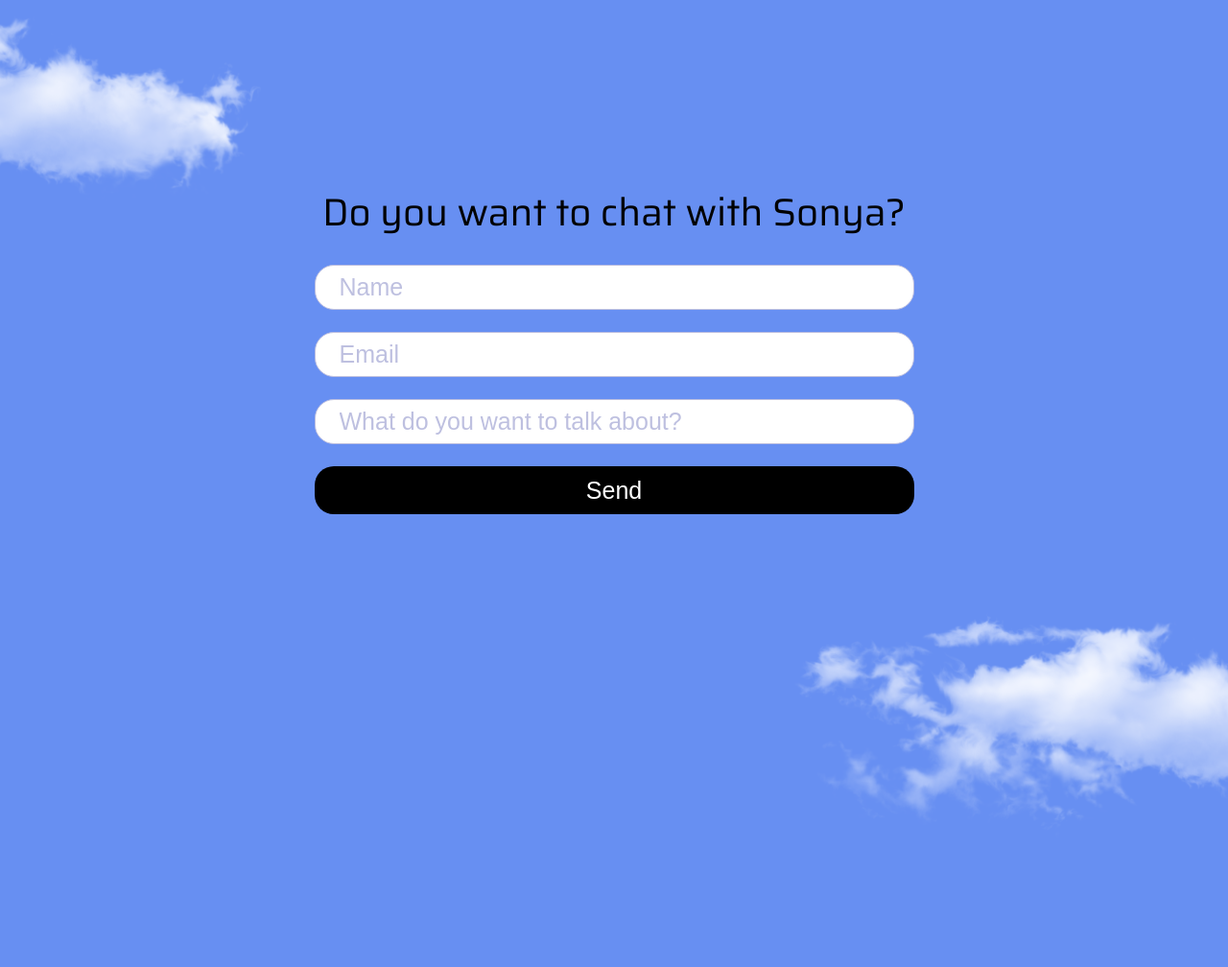
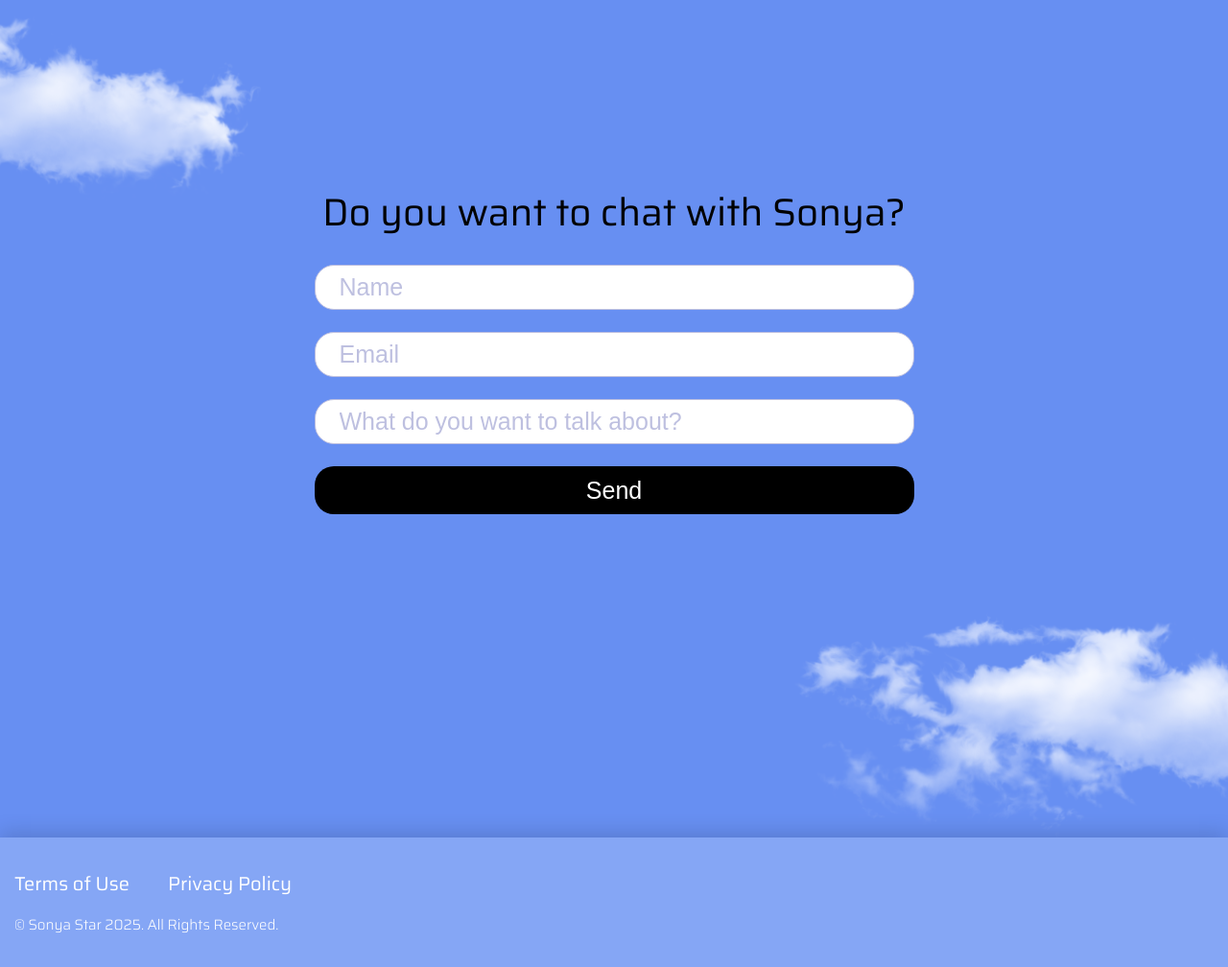
Before and after one commit to Miderova/Sonya_Star, a website built with Parcel: page index.html in a window 1280 px wide. Shown: the part 5863-6871 px from the top of the page at 96% size. Before the commit the page ends 6736 px from the top, so only its background shows below. Built offline with nearby package versions, Linux system fonts and the light colour scheme.

Commit message:
footer section

```diff
--- a/index.html
+++ b/index.html
@@ -261,12 +261,12 @@
       </div>
     </section>
 
-    <!-- Форма  -->
+
     <section class="form-section" aria-label="section form">
       <div class="container">
         <div class="form-section__wrapper">
 
-          <!-- сама заявка на форму -->
+
           <form action="mailto:slarkmidd@mail.ru" class="form" aria-labelledby="form-title">
 
             <label for="input-name" id="form__name" class="form__title">Do you want to chat with Sonya?</label>
@@ -277,16 +277,47 @@
             <input id="input-text" type="text" placeholder="What do you want to talk about?" class="form__text"
               aria-required="true" required>
 
-            <!-- Конпку делаем -->
             <button type="submit" class="form__submit-btn">Send</button>
           </form>
         </div>
       </div>
-      <!-- Добавляем облака ОНИ НЕ ДОЛЖНЫ БЫТЬ В КОНТЕЙНЕРЕ ИНАЧЕ ТЫ ИХ НЕ СМОЖЕШЬ РАСПОЛОЖИТЬ -->
+
       <div class="form-section__bg-cloud cloud--left"></div>
       <div class="form-section__bg-cloud cloud-right"></div>
     </section>
   </main>
+
+  <!-- Подвал -->
+  <footer class="contacts-section" aria-label="contacts-section">
+    <div class="container">
+      <div class="footer">
+        <div class="footer__terms">
+          <div class="footer__terms__links">
+            <a href="#" class="footer__terms-link">Terms of Use</a>
+            <a href="#" class="footer__terms-link">Privacy Policy</a>
+          </div>
+          <div class="footer__terms-rights">© Sonya Star 2025. All Rights Reserved.</div>
+        </div>
+        <address class="footer__terms__contacts">
+          <a href="#" target="_blank" >
+            <svg class="footer__terms-icon" aria-label="footer contacts">
+              <use href="img/sprites.svg#discord"></use>
+            </svg>
+          </a>
+          <a href="#" target="_blank">
+            <svg class="footer__terms-icon" aria-label="footer contacts">
+              <use href="img/sprites.svg#vk"></use>
+            </svg>
+          </a>
+          <a href="#" target="_blank">
+            <svg class="footer__terms-icon" aria-label="footer contacts">
+              <use href="img/sprites.svg#telegram"></use>
+            </svg>
+          </a>
+        </address>
+      </div>
+    </div>
+  </footer>
 </body>
 
 </html>
--- a/styles/13_form.scss
+++ b/styles/13_form.scss
@@ -2,14 +2,14 @@
 @use'5_mixins' as m;
 @use 'sass:color';
 
-// делаем плейсхолдер
+
 %cloud-template {
     width: 700px;
     height: 240px;
     background: url('../img/photo/облако1.png') center/contain no-repeat;
 }
 
-// плейсхолдер, чтобы поля выглядели адекватно
+
 %imput-template {
     width: 100%;
     height: 47px;
@@ -23,15 +23,8 @@
     }
 }
 
-%media-input {
-    &::placeholder {
-        @include m.font(25px, 100, p.$blue_s-color);
-    }
-}
-
 
 .form-section {
-    // добавила высоту, чтобы облако сделать пониже
     height: 870px;
     padding: 180px 15px;
     position: relative;
--- /dev/null
+++ b/styles/14_contacts.scss
@@ -0,0 +1,74 @@
+@use '1_peremen' as p;
+@use'5_mixins' as m;
+@use 'sass:color';
+@use'6_placeholders.scss' as pl;
+
+.contacts-section {
+    background-color: color.adjust(p.$white-color, $alpha: -0.80);
+    box-shadow: 0 -5px 20px 0 rgba(0, 0, 0, 0.15);
+
+    @media(max-width:p.$media_4) {
+        @include m.d-flex(center, center, nowrap, column, 0, 20px);
+    }
+
+    .footer {
+        width: 100%;
+        height: 135px;
+        margin: 0 auto;
+        padding: 0 15px;
+
+        @include m.d-flex(space-between, center, nowrap, row, 0, 0);
+
+        &__terms {
+            @include m.d-flex(start, start, nowrap, column, 0, 15px);
+
+            &__links {
+                @include m.d-flex(start, center, nowrap, row, 40px, 0);
+                @include m.font(20px, 400, p.$white-color);
+
+                @media(max-width:p.$media_4) {
+                    @include m.font(10px, 300, p.$white-color);
+                }
+            }
+
+            &-rights {
+                @include m.font(15px, 300, p.$white-color);
+
+                @media(max-width:p.$media_4) {
+                    @include m.font(12px, 300, p.$white-color);
+                }
+            }
+        }
+
+        .footer__terms-link {
+            @extend %hover-black;
+        }
+
+        .footer__terms__contacts {
+            @include m.d-flex(space-between, center, nowrap, row, 43px, 0);
+
+            @media(max-width:p.$media_4) {
+                column-gap: 5px;
+                display: flexbox;
+                margin-left: 40px;
+            }
+
+        }
+    }
+}
+
+.footer__terms-icon {
+    width: 50px;
+    height: 50px;
+    fill: white;
+
+    &:hover {
+        cursor: pointer;
+        fill: p.$black-color;
+    }
+
+    @media(max-width:p.$media_4) {}
+
+    width: 30px;
+    height: 30px;
+}
--- a/styles/3_importer.scss
+++ b/styles/3_importer.scss
@@ -6,3 +6,4 @@
 @forward'11_More content';
 @forward'12_friends';
 @forward'13_form';
+@forward'14_contacts';
```
Also changed, not shown: dist/14_contacts.css (added), dist/3_importer.css, dist/index.css, img/sprites.svg, 4 other files.
